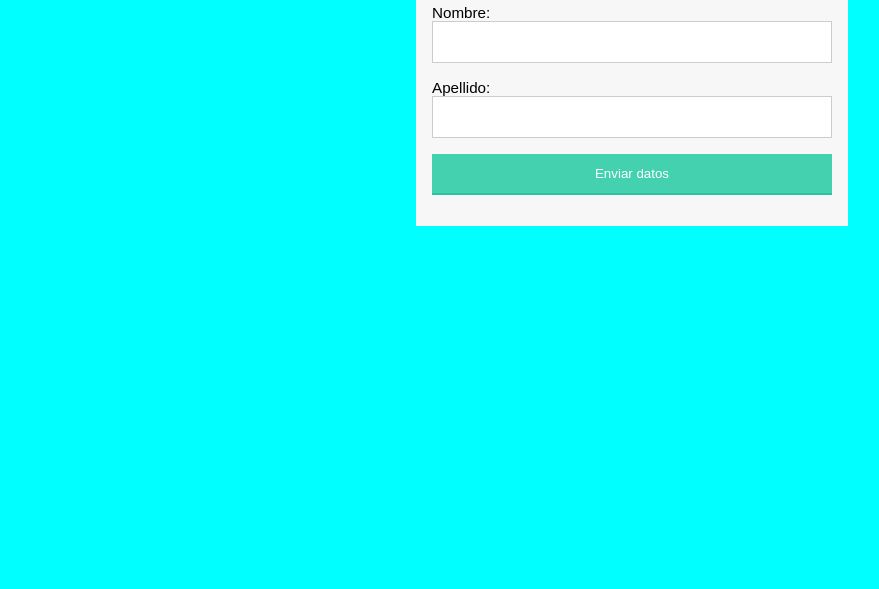
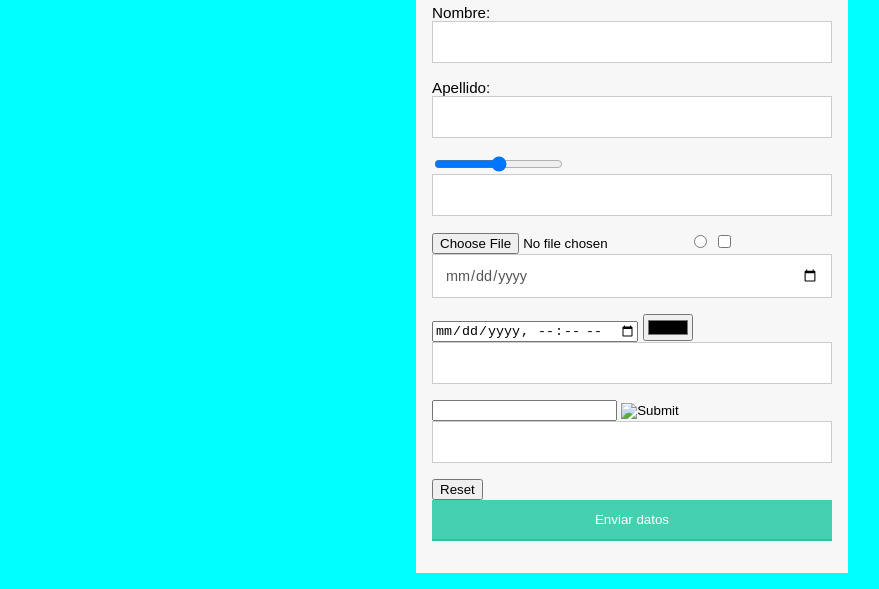
Before and after one commit to Yosemr12/Yosemr12, a plain HTML site: page HTML/INDEX.HTML in a window 1280 px wide. Shown: the part 1315-1904 px from the top of the page, without its empty margins (48-927 px from the left). Before the commit the page ends 1557 px from the top, so only its background shows below. Drawn offline with Linux system fonts and the light colour scheme.

Commit message:
Agregue varios type

```diff
--- a/HTML/INDEX.HTML
+++ b/HTML/INDEX.HTML
@@ -82,6 +82,19 @@
    <br>
    <label for="lastN"> Apellido: </label>
    <input type="text" id="apellido">
+   <input type="range" id="Temperatura">
+   <input type="search">
+   <input type="file">
+   <input type="radio">
+   <input type="checkbox">
+   <input type="date">
+   <input type="datetime-local">
+   <input type="color">
+   <input type="email">
+   <input type="password">
+   <input type="image">
+   <input type="number">
+   <input type="reset">
 <br>
    <input type="submit" value="Enviar datos">
 </form>
```
